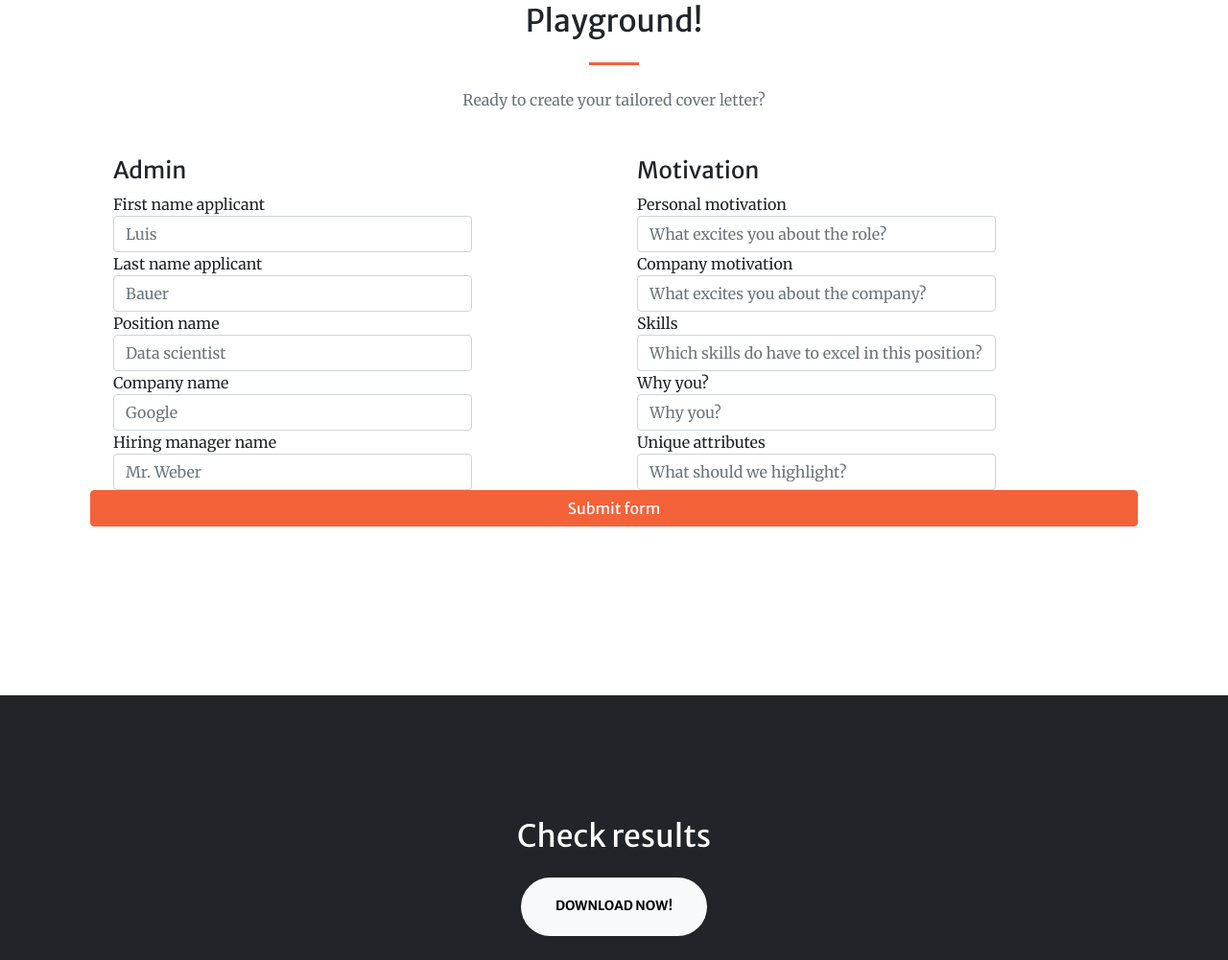
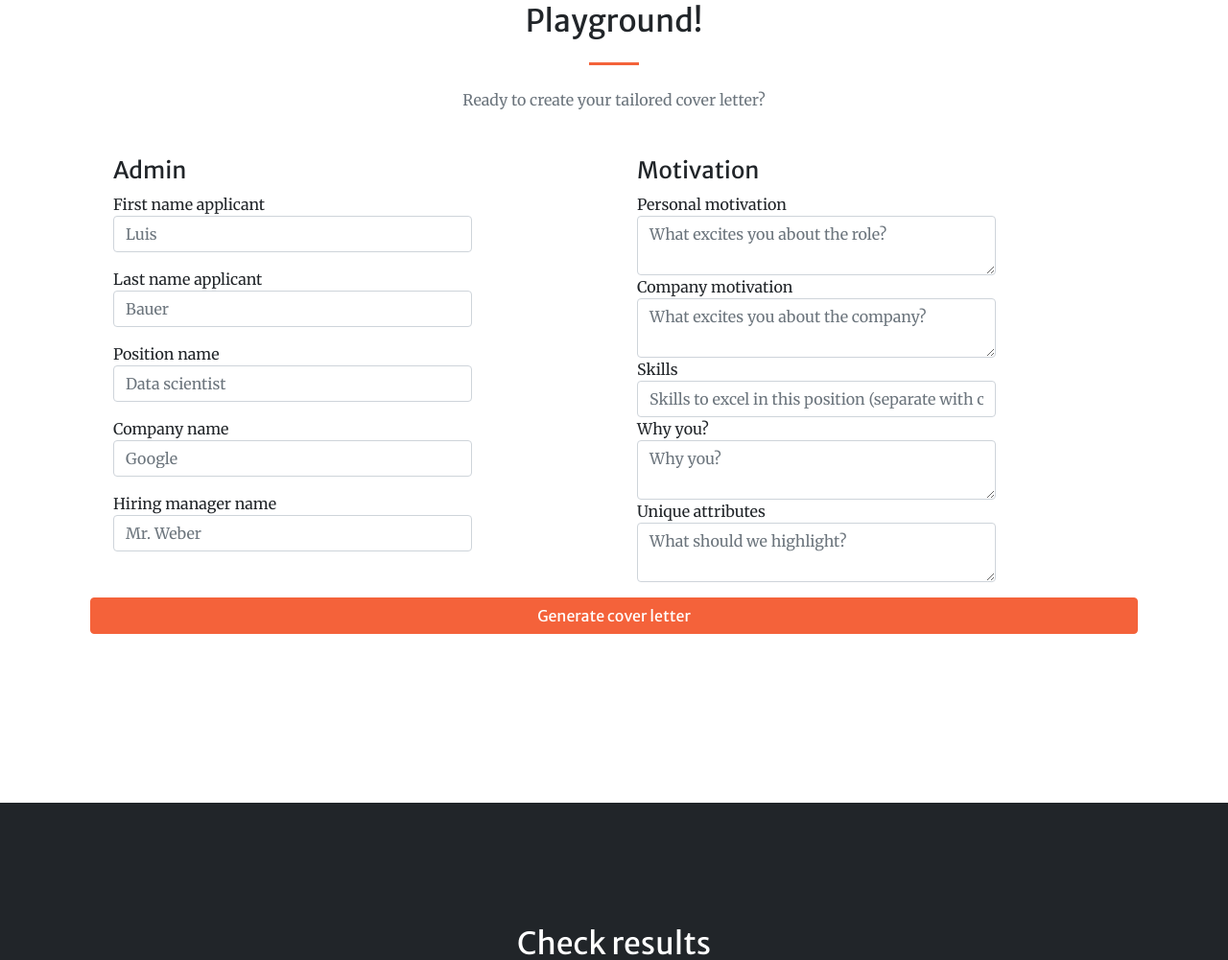
Before and after one commit to danielpartida/cover-letter, a plain HTML site: page startbootstrap-creative-gh-pages/index.html in a window 1280 px wide. Shown: the part 2486-3487 px from the top of the page at 96% size. Drawn offline with nearby package versions, Linux system fonts and the light colour scheme; some packages are replaced by stand-ins of ours; a script that the page names is missing.

Commit message:
Formate form for cover letter

```diff
--- a/startbootstrap-creative-gh-pages/index.html
+++ b/startbootstrap-creative-gh-pages/index.html
@@ -175,25 +175,25 @@
                         <h4>Admin</h4>
                         <form>
                             <div class="form-row">
-                                <div class="col-md-9 mb-9">
+                                <div class="col-md-9 mb-9 mb-3">
                                     <label for="validationDefault01">First name applicant</label>
                                     <input type="text" class="form-control" id="validationDefault01" placeholder="Luis" required>
                                 </div>
-                                <div class="col-md-9 mb-9">
+                                <div class="col-md-9 mb-9 mb-3">
                                     <label for="validationDefault02">Last name applicant</label>
                                     <input type="text" class="form-control" id="validationDefault02" placeholder="Bauer" required>
                                 </div>
                             </div>
                             <div class="form-row">
-                                <div class="col-md-9 mb-9">
+                                <div class="col-md-9 mb-9 mb-3">
                                     <label for="validationDefault03">Position name</label>
                                     <input type="text" class="form-control" id="validationDefault03" placeholder="Data scientist" required>
                                 </div>
-                                <div class="col-md-9 mb-9">
+                                <div class="col-md-9 mb-9 mb-3">
                                     <label for="validationDefault04">Company name</label>
                                     <input type="text" class="form-control" id="validationDefault04" placeholder="Google" required>
                                 </div>
-                                <div class="col-md-9 mb-9">
+                                <div class="col-md-9 mb-9 mb-3">
                                     <label for="validationDefault05">Hiring manager name</label>
                                     <input type="text" class="form-control" id="validationDefault05" placeholder="Mr. Weber">
                                 </div>
@@ -215,30 +215,36 @@
                             <div class="form-row">
                                 <div class="col-md-9 mb-9">
                                     <label for="validationDefault01">Personal motivation</label>
-                                    <input type="text" class="form-control" id="validationDefault01" placeholder="What excites you about the role?" required>
+                                    <!-- <input type="text" class="form-control" id="validationDefault01" placeholder="What excites you about the role?" required> -->
+                                    <textarea class="form-control" rows="2" id="uniqueness" placeholder="What excites you about the role?"></textarea>
+
                                 </div>
                                 <div class="col-md-9 mb-9">
                                     <label for="validationDefault02">Company motivation</label>
-                                    <input type="text" class="form-control" id="validationDefault02" placeholder="What excites you about the company?" required>
+                                    <!-- <input type="text" class="form-control" id="validationDefault02" placeholder="What excites you about the company?" required> -->
+                                    <textarea class="form-control" rows="2" id="uniqueness" placeholder="What excites you about the company?"></textarea>
                                 </div>
                             </div>
                             <div class="form-row">
                                 <div class="col-md-9 mb-9">
                                     <label for="validationDefault05">Skills</label>
-                                    <input type="text" class="form-control" id="validationDefault05" placeholder="Which skills do have to excel in this position?">
+                                    <input type="text" class="form-control" id="validationDefault05" placeholder="Skills to excel in this position (separate with comma)">
+                                    <!-- <input type="text" class="form-control" value="Amsterdam,Washington,Sydney,Beijing,Cairo" data-role="tagsinput"> -->
                                 </div>
                                 <div class="col-md-9 mb-9">
                                     <label for="validationDefault03">Why you?</label>
-                                    <input type="text" class="form-control" id="validationDefault03" placeholder="Why you?" required>
+                                    <!-- <input type="text" class="form-control" id="validationDefault03" placeholder="Why you?" required> -->
+                                    <textarea class="form-control" rows="2" id="uniqueness" placeholder="Why you?"></textarea>
                                 </div>
                                 <div class="col-md-9 mb-9">
                                     <label for="validationDefault04">Unique attributes</label>
-                                    <input type="text" class="form-control" id="validationDefault04" placeholder="What should we highlight?" required>
+                                    <!-- <input type="text" class="form-control" id="validationDefault04" placeholder="What should we highlight?" required> -->
+                                    <textarea class="form-control" rows="2" id="attributes" placeholder="What should we highlight?"></textarea>
                                 </div>
                             </div>
                         </form>
                     </div>
-                    <button class="btn btn-primary" type="submit">Submit form</button>
+                    <button class="btn btn-primary mt-3" type="submit">Generate cover letter</button>
                 </div>
             </div>
         </section>
```
